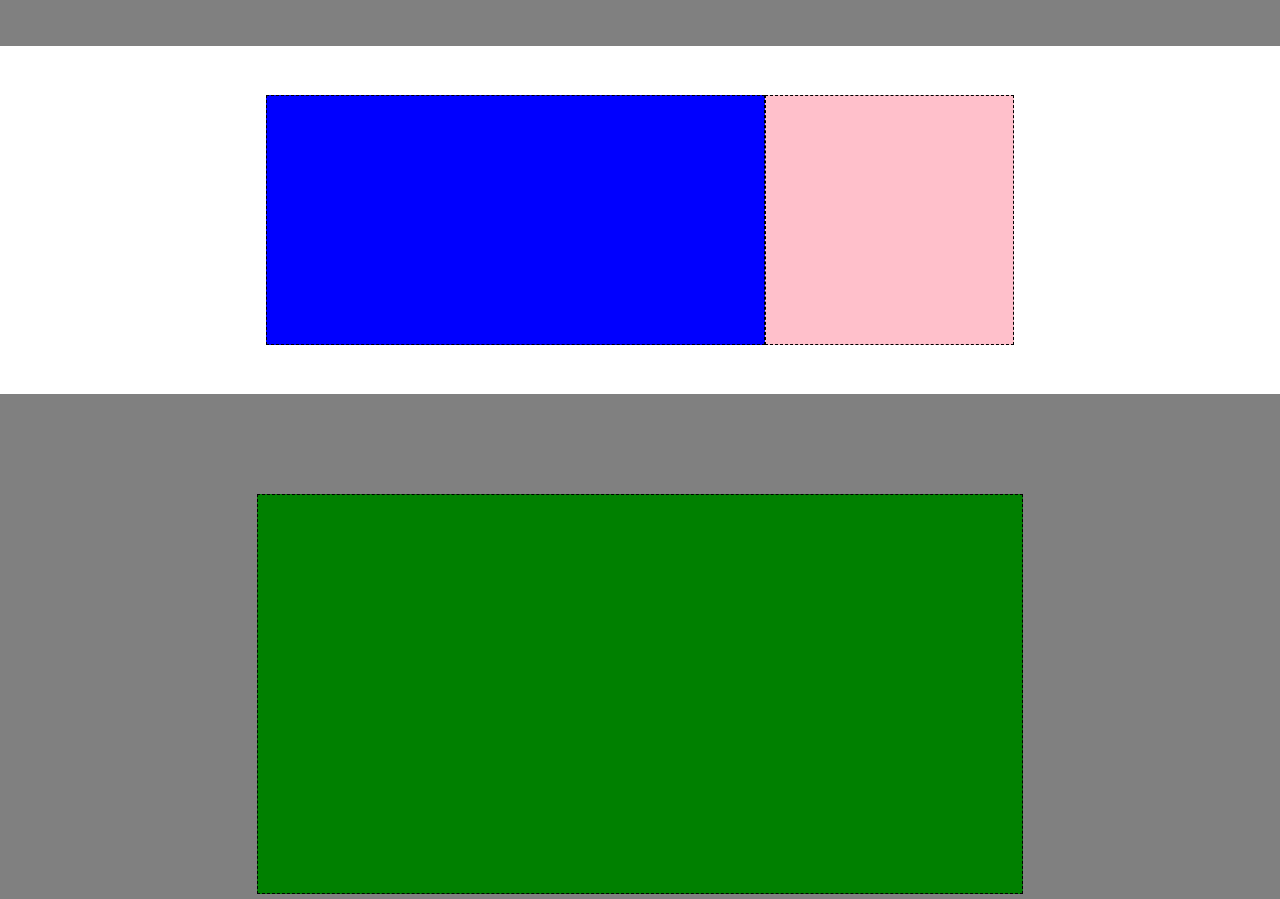
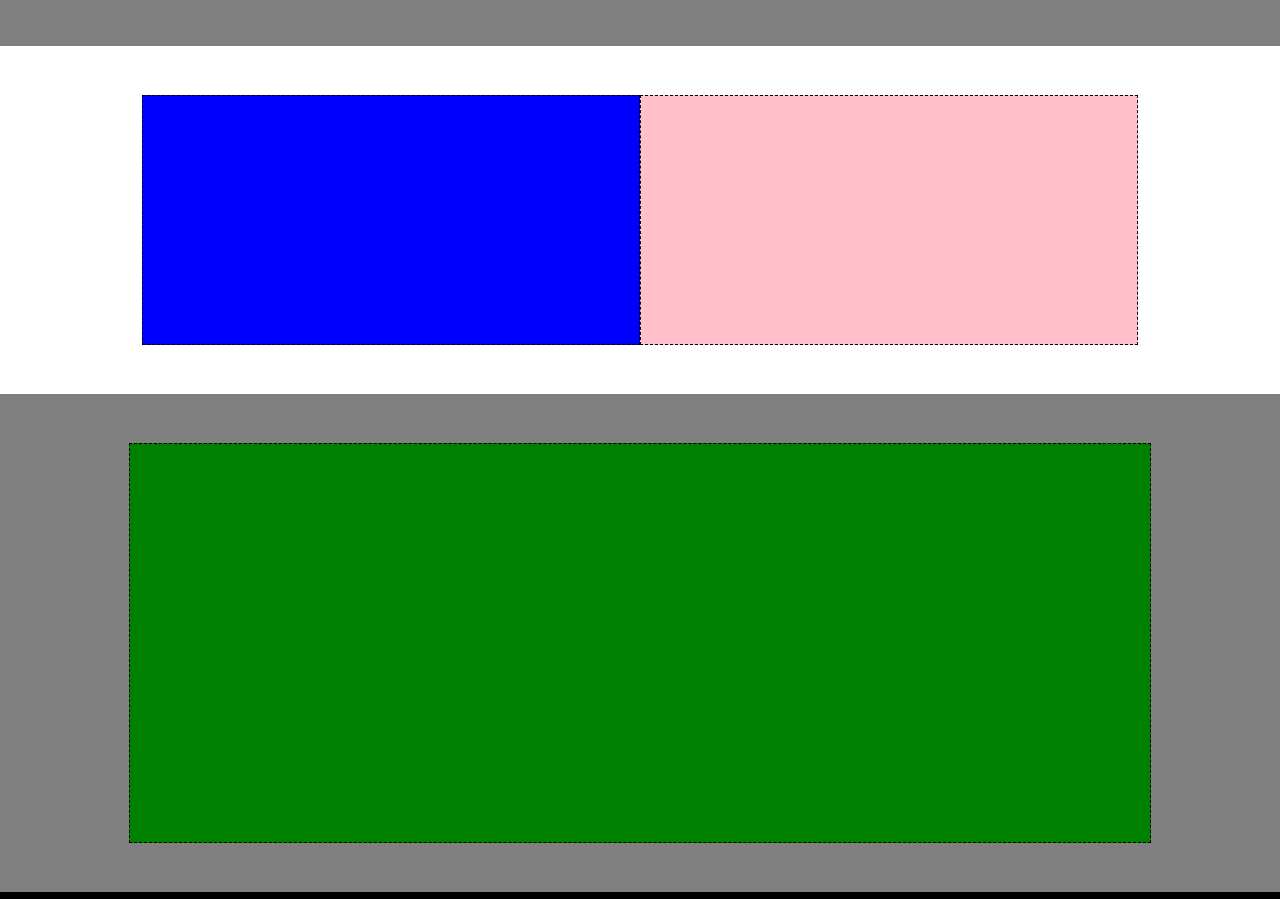
Before and after one commit to AlessioAbbati/htmlcss-struttura-discord, a plain HTML site: page index.html in a window 1280 px wide. Shown: the part 1038-1937 px from the top of the page. Drawn offline with Linux system fonts and the light colour scheme.

Commit message:
main correction

```diff
--- a/assets/style.css
+++ b/assets/style.css
@@ -90,11 +90,12 @@
 }
 .container5 {
     background-color: gray;
-    height: 600px;
     border: 1px solid gray;
     display: flex;
     justify-content: center;
     align-items: center;
+    padding-top: 3rem;
+    padding-bottom: 3rem;
 }
 .green {
     background-color: green;
@@ -152,12 +153,12 @@
     border: 1px dashed black;
     padding-inline: 1rem;
  }
- .container2, .container3, .container4, .container5 {
+ .container2, .container3, .container5 {
     flex: 0 0 60%;
  }
- .d1, .d2, .d3, .d4, {
+ .text, .image {
     flex: 0 0 40%;
  }
  .green {
-    flex: 0 0 60%;
+    flex: 0 0 80%;
  }
```
